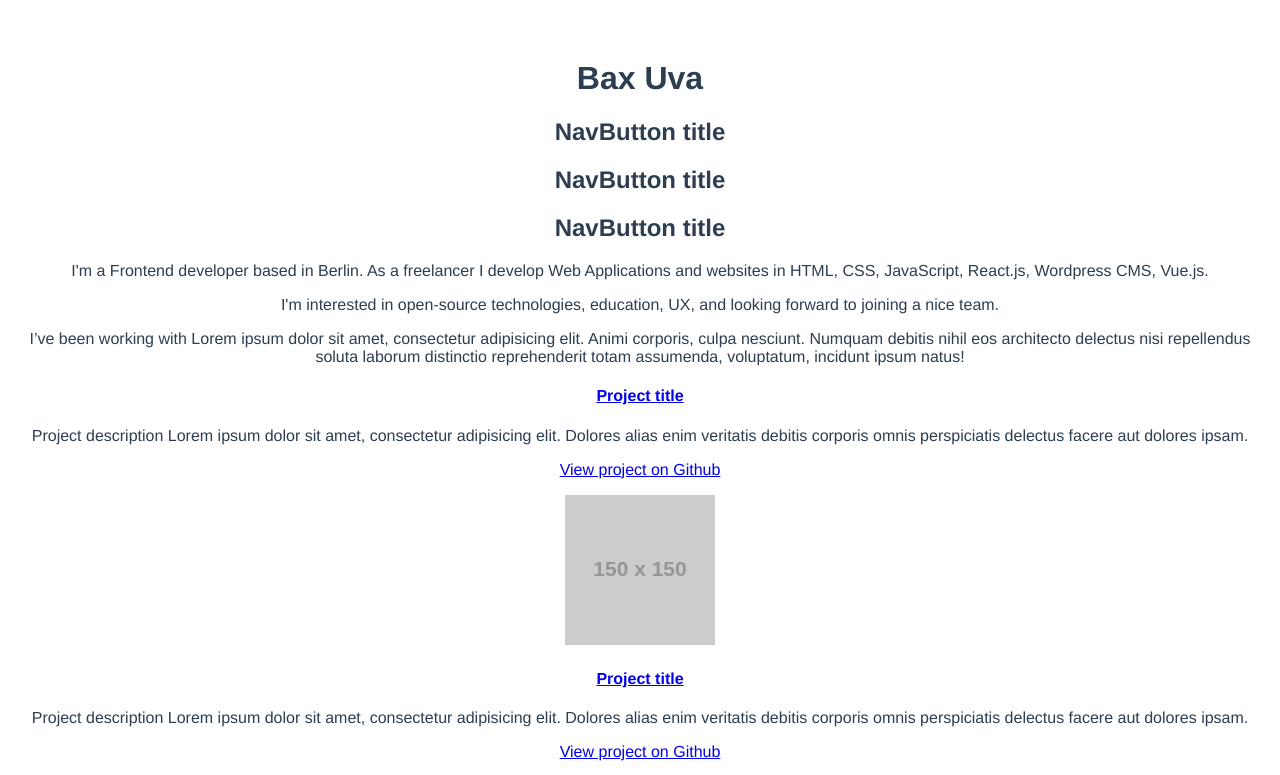
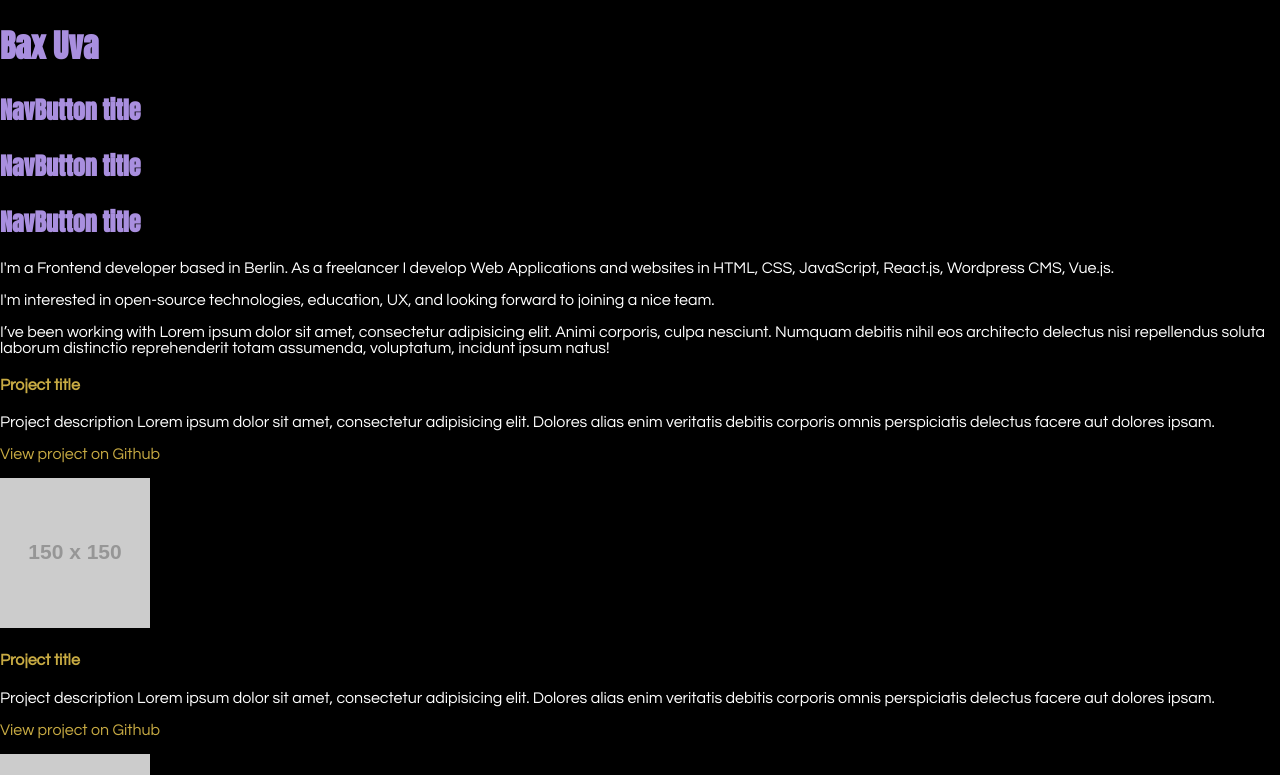
Before and after one commit to bax-uva/website, a Vue app: page / in a window 1280 px wide. Shown: the top 775 px of the page. Built offline with nearby package versions, Linux system fonts and the light colour scheme.

Commit message:
sass installed, colors and fonts added

```diff
--- a/package.json
+++ b/package.json
@@ -9,6 +9,8 @@
   },
   "dependencies": {
     "core-js": "^3.6.4",
+    "node-sass": "^4.14.1",
+    "sass-loader": "^8.0.2",
     "vue": "^2.6.11"
   },
   "devDependencies": {
--- a/src/App.vue
+++ b/src/App.vue
@@ -27,13 +27,26 @@ export default {
 };
 </script>
 
-<style>
-#app {
-  font-family: Avenir, Helvetica, Arial, sans-serif;
+<style lang="scss">
+html,
+body {
+  padding: 0;
+  margin: 0;
+  background: $background-dark;
+  color: $text-light;
+  font-family: $body-txt;
   -webkit-font-smoothing: antialiased;
   -moz-osx-font-smoothing: grayscale;
-  text-align: center;
-  color: #2c3e50;
-  margin-top: 60px;
+}
+h1,
+h2 {
+  font-family: $identity-txt;
+  color: $primary-light;
+}
+a,
+a:active,
+a:hover {
+  color: $link-light;
+  text-decoration: none;
 }
 </style>
--- a/src/components/Contact.vue
+++ b/src/components/Contact.vue
@@ -1,7 +1,7 @@
 <template>
   <section class="contact">
-    <p>Email: bax.uva@gmail.com</p>
-    <p>On Github: github.com/bax-uva</p>
+    <p><a href="#">Email: bax.uva@gmail.com</a></p>
+    <p><a href="">On Github: github.com/bax-uva</a></p>
   </section>
 </template>
 
--- /dev/null
+++ b/src/styles/_variables.scss
@@ -0,0 +1,14 @@
+@import url("https://fonts.googleapis.com/css2?family=Anton&family=Questrial&display=swap");
+
+// colors
+$background-dark: black;
+$primary-light: #a98fdf;
+$text-light: white;
+$link-light: #c8ab43;
+$pattern-dark: #106427;
+
+// typography
+$body-txt: "Questrial", sans-serif;
+$identity-txt: "Anton", sans-serif;
+
+//
--- /dev/null
+++ b/vue.config.js
@@ -0,0 +1,9 @@
+module.exports = {
+  css: {
+    loaderOptions: {
+      sass: {
+        prependData: `@import "@/styles/_variables.scss";`
+      }
+    }
+  }
+};
```
Also changed, not shown: 1 other file (tests, documents, lock files or other folders).
